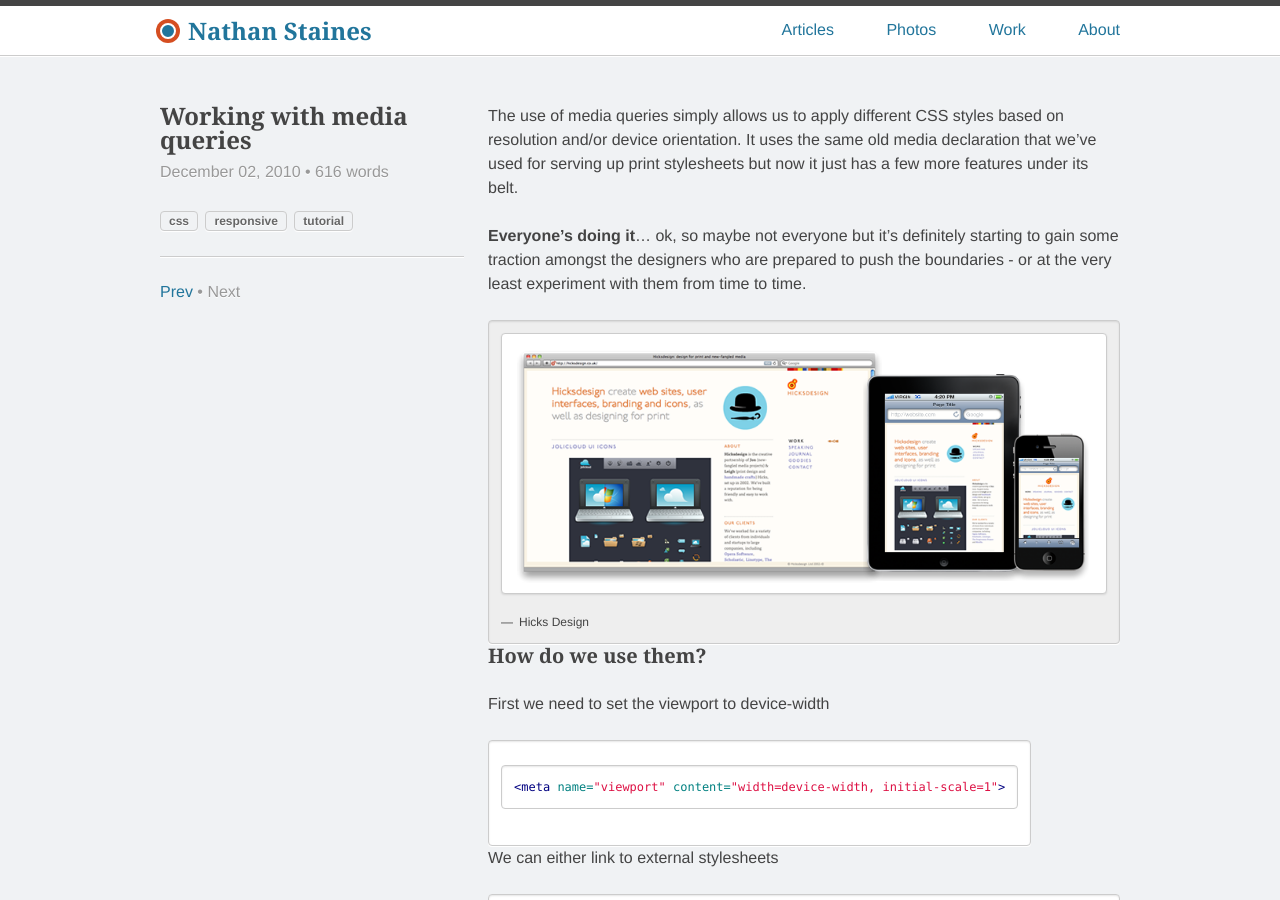
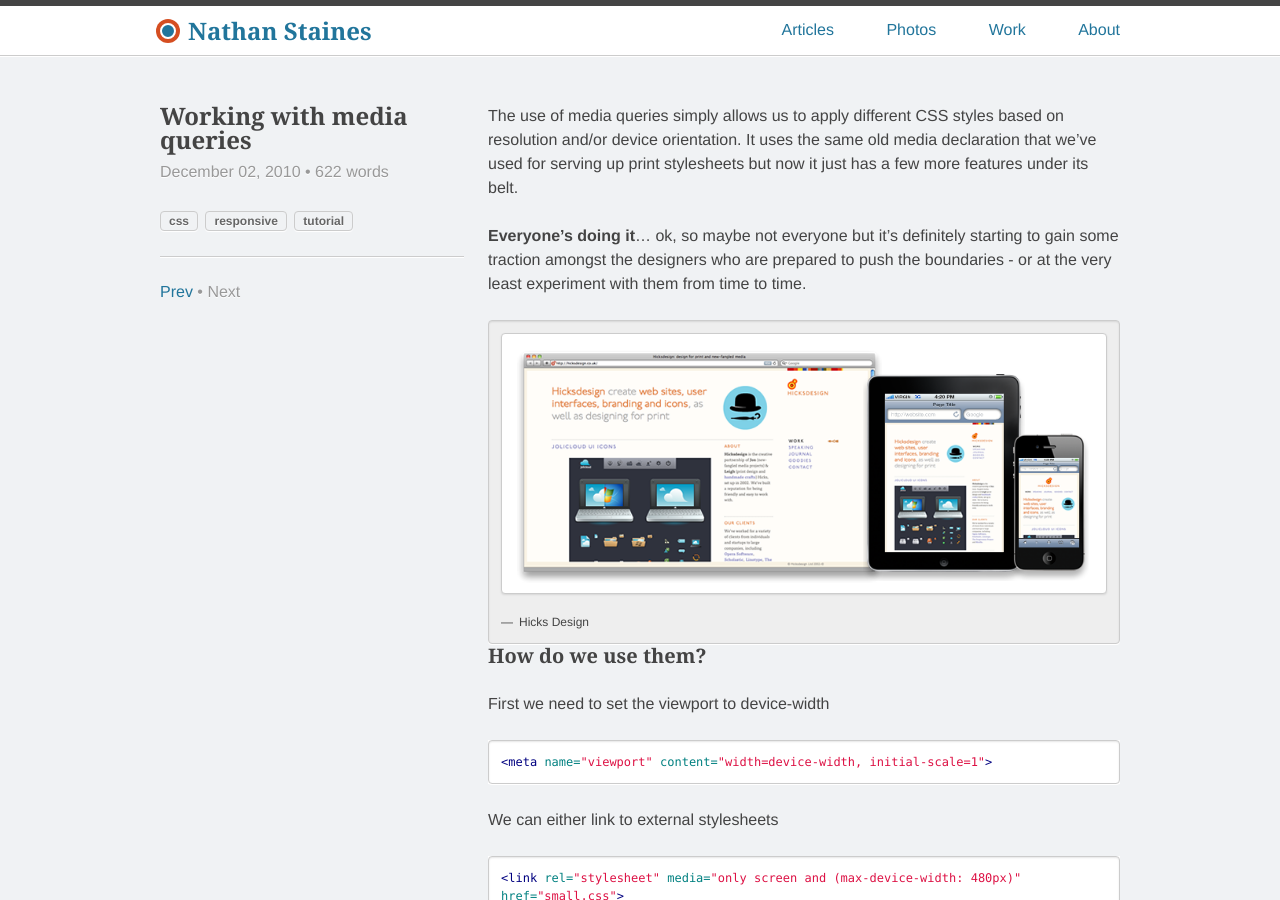
Before and after one commit to nathanstaines/nathanstaines.github.com, a Jekyll site: the page built from _posts/2010-12-02-working-with-media-queries.md, in a window 1280 px wide and 900 px high. Built offline with Jekyll 4.4.1, drawn with Linux system fonts in a browser that asks for light colours; nearby versions of some CDN libraries; Markdown is read by kramdown in place of the engine named in the settings.

````diff
--- a/_config.yml
+++ b/_config.yml
@@ -1,6 +1,5 @@
 # Standard Jekyll configuration
-markdown: rdiscount
-pygments: true
+markdown: redcarpet
 permalink: /:categories/:title/
 exclude: ['Rakefile', 'readme.md', 'sass']
 
--- a/_posts/2010-12-02-working-with-media-queries.md
+++ b/_posts/2010-12-02-working-with-media-queries.md
@@ -19,21 +19,21 @@ The use of media queries simply allows us to apply different CSS styles based on
 
 First we need to set the viewport to device-width
 
-{% highlight html %}
+``` html
 <meta name="viewport" content="width=device-width, initial-scale=1">
-{% endhighlight %}
+```
 
 We can either link to external stylesheets
 
-{% highlight html %}
+``` html
 <link rel="stylesheet" media="only screen and (max-device-width: 480px)" href="small.css">
 
 <link rel="stylesheet" media="only screen and (min-device-width: 768px) and (max-device-width: 1024px)" href="medium.css">
-{% endhighlight %}
+```
 
 Or add them to an existing stylesheet
 
-{% highlight css %}
+``` css
 /* Minimum width */
 @media screen and (min-width: 900px) {
   body {
@@ -77,7 +77,7 @@ only screen and (min-resolution: 192dpi) {
     background: #ffe11a;
   }
 }
-{% endhighlight %}
+```
 
 ###Is it supported?
 
````
Also changed, not shown: _posts/2010-03-16-scrolling-against-the-grain.md (+4 -4 lines), 5 other files.
